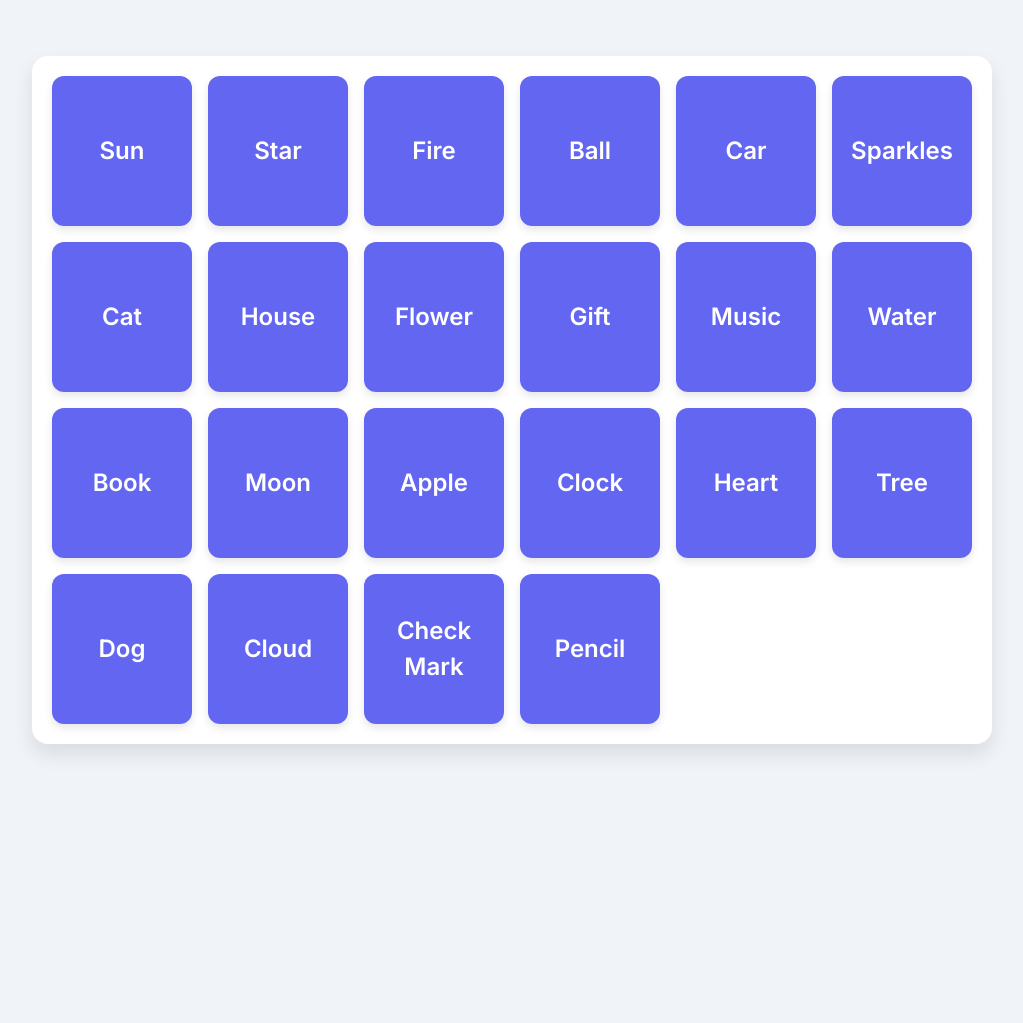
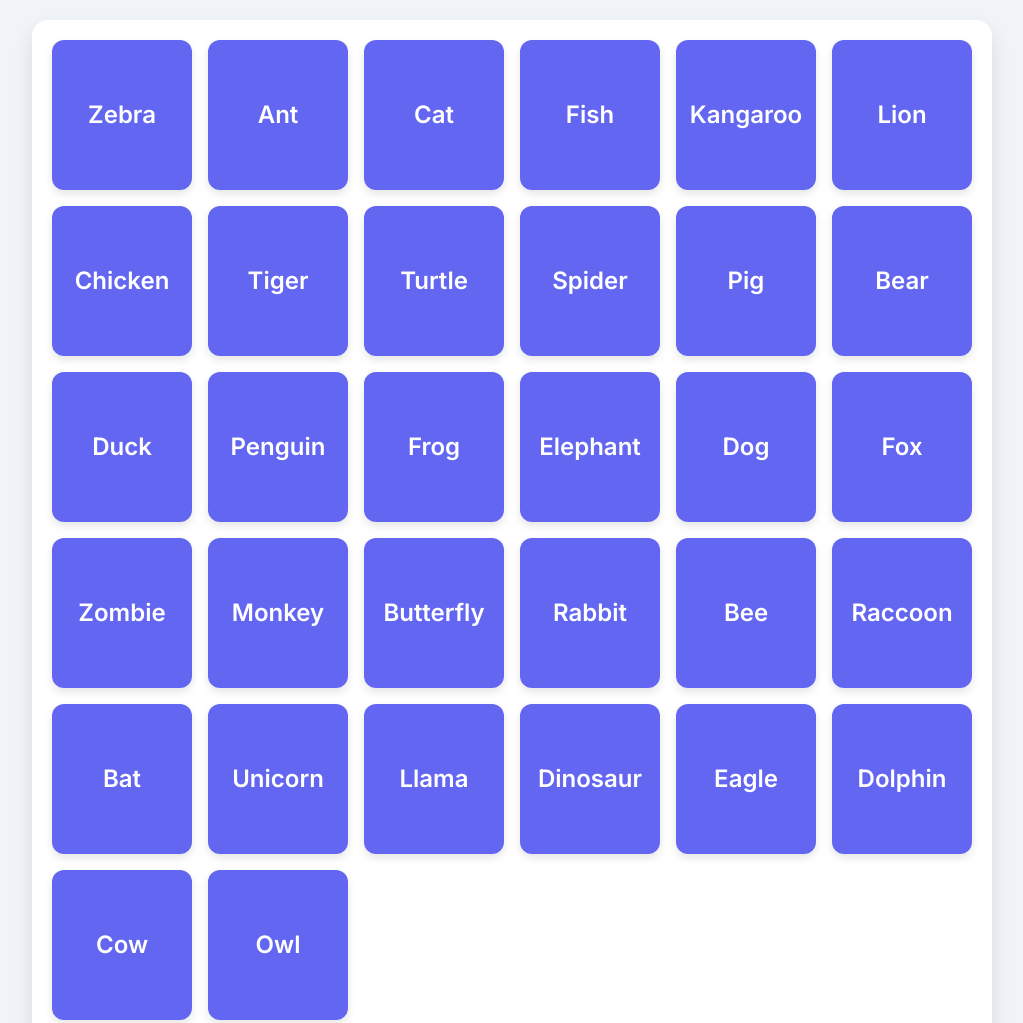
Before and after one commit to phi-kit/phi-kit.github.io, a plain HTML site: page flash-card/animal.html in a window 1280 px wide. Shown: the top 1023 px of the page, without its empty margins (128-1151 px from the left). Before the commit the page ends 800 px from the top, so only its background shows below. Drawn offline with nearby package versions, Linux system fonts and the light colour scheme.

Commit message:
Base and animal

```diff
--- a/flash-card/expanded.html
+++ b/flash-card/animal.html
@@ -111,28 +111,38 @@
     <script>
         // Define the word-icon pairs. Can add more from this dictionary: https://emojipedia.org/
         const wordIconPairs = [
-            { word: "Apple", icon: "🍎" },
-            { word: "Ball", icon: "⚽" },
-            { word: "Book", icon: "📚" },
-            { word: "Car", icon: "🚗" },
+            { word: "Ant", icon: "🐜" },
+            { word: "Bat", icon: "🦇" },
+            { word: "Bear", icon: "🐻" },
+            { word: "Bee", icon: "🐝" },
+            { word: "Butterfly", icon: "🦋" },
             { word: "Cat", icon: "🐱" },
-            { word: "Check Mark", icon: "✅"},
-            { word: "Clock", icon: "⏰" },
-            { word: "Cloud", icon: "☁️" },
+            { word: "Chicken", icon: "🐔" },
+            { word: "Cow", icon: "🐮" },
+            { word: "Dinosaur", icon: "🦖" },
             { word: "Dog", icon: "🐶" },
-            { word: "Fire", icon: "🔥" },
-            { word: "Gift", icon: "🎁" },
-            { word: "Flower", icon: "🌸" },
-            { word: "Heart", icon: "❤️" },
-            { word: "House", icon: "🏠" },
-            { word: "Pencil", icon: "✏️" },
-            { word: "Moon", icon: "🌙" },
-            { word: "Music", icon: "🎵" },
-            { word: "Sparkles", icon: "✨"},
-            { word: "Star", icon: "⭐" },
-            { word: "Sun", icon: "☀️" },
-            { word: "Tree", icon: "🌳" },
-            { word: "Water", icon: "💧" }
+            { word: "Dolphin", icon: "🐬" },
+            { word: "Duck", icon: "🦆" },
+            { word: "Eagle", icon: "🦅" },
+            { word: "Elephant", icon: "🐘" },
+            { word: "Fish", icon: "🐟" },
+            { word: "Fox", icon: "🐸" },
+            { word: "Frog", icon: "🦊" },
+            { word: "Kangaroo", icon: "🦘" },
+            { word: "Lion", icon: "🦁" },
+            { word: "Llama", icon: "🦙" },
+            { word: "Monkey", icon: "🐒" },
+            { word: "Owl", icon: "🦉" },
+            { word: "Penguin", icon: "🐧" },
+            { word: "Pig", icon: "🐷" },
+            { word: "Rabbit", icon: "🐇" },
+            { word: "Raccoon", icon: "🦝" },
+            { word: "Spider", icon: "🕷️" },
+            { word: "Tiger", icon: "🐯" },
+            { word: "Turtle", icon: "🐢" },
+            { word: "Unicorn", icon: "🦄" },
+            { word: "Zebra", icon: "🦓" },
+            { word: "Zombie", icon: "🧟‍♂️" }
         ];
 
         const cardGrid = document.getElementById('cardGrid');
```
Also changed, not shown: flash-card/index.html (+2 -2 lines).
